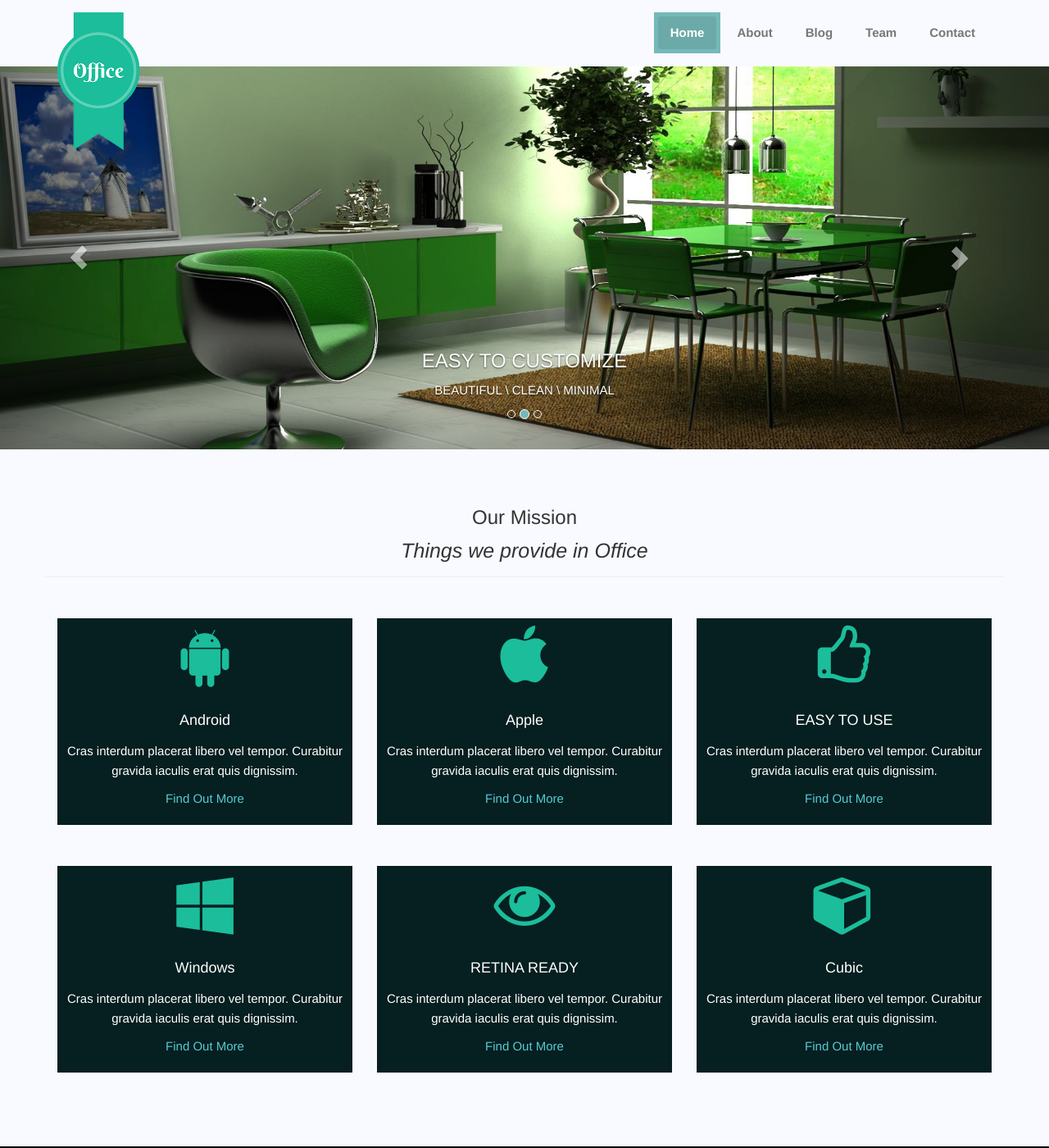
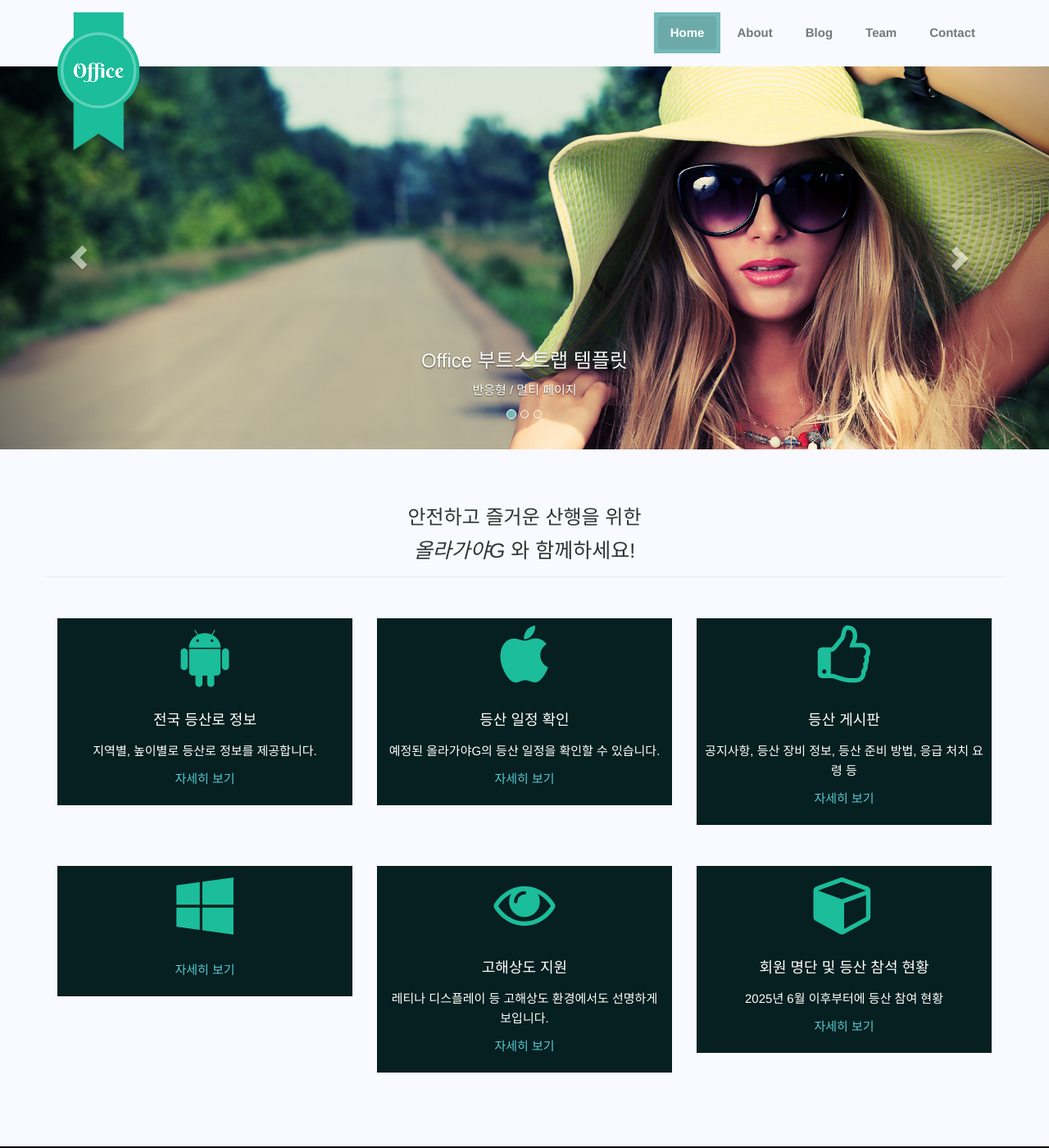
Before and after one commit to OlRaGaYaG/OlRaGaYaG.github.io, a Jekyll site: the page built from index.html, in a window 1280 px wide and 1400 px high. Shown: the whole window at 82% size. Built offline with Jekyll 4.4.1, drawn with Linux system fonts in a browser that asks for light colours.

Commit message:
로고 및 문구 변경

```diff
--- a/_includes/head.html
+++ b/_includes/head.html
@@ -7,7 +7,7 @@
   <meta name="author" content="">
 
   <!-- Favicon and touch icons -->
-  <link rel="shortcut icon" href="../assets/ico/favicon.ico">
+  <link rel="shortcut icon" href="../assets/ico/logo.png">
   <link rel="apple-touch-icon-precomposed" sizes="144x144" href="../assets/ico/apple-touch-icon-144-precomposed.png">
   <link rel="apple-touch-icon-precomposed" sizes="114x114" href="../assets/ico/apple-touch-icon-114-precomposed.png">
   <link rel="apple-touch-icon-precomposed" sizes="72x72" href="../assets/ico/apple-touch-icon-72-precomposed.png">
--- a/_includes/header.html
+++ b/_includes/header.html
@@ -10,7 +10,7 @@
       <span class="icon-bar"></span>
     </button>
 
-    <a class="navbar-brand wow fadeInDownBig" href="index.html"><img class="office-logo" src="../assets/img/slider/Office.png" alt="Office"></a>
+    <a class="navbar-brand wow fadeInDownBig" href="#" onclick="window.location.href='index.html'; return false;"><img class="office-logo" src="../assets/img/slider/Office.png" alt="Office"></a>
   </div>
 
   <div id="navbar-spy" class="collapse navbar-collapse navbar-responsive-collapse">
--- a/_layouts/home_style.html
+++ b/_layouts/home_style.html
@@ -6,53 +6,50 @@
   {% include script.html %}
 
   <body>
-    <!-- Begin #carousel-section -->
+    <!-- 캐러셀 영역 시작 -->
     <section id="carousel-section" class="section-global-wrapper">
         <div class="container-fluid-kamn">
             <div class="row">
                 <div id="carousel-1" class="carousel slide" data-ride="carousel">
 
-                    <!-- Indicators -->
+                    <!-- 슬라이드 인디케이터 (아래 점 3개) -->
                     <ol class="carousel-indicators visible-lg">
                         <li data-target="#carousel-1" data-slide-to="0" class="active"></li>
                         <li data-target="#carousel-1" data-slide-to="1"></li>
                         <li data-target="#carousel-1" data-slide-to="2"></li>
                     </ol>
 
-                    <!-- Wrapper for slides -->
+                    <!-- 슬라이드 이미지 영역 -->
                     <div class="carousel-inner" role="listbox">
-                        <!-- Begin Slide 1 -->
+                        <!-- 첫 번째 슬라이드 -->
                         <div class="item active">
-                            <img src="../assets/img/slider/slide2.jpg" height="400" alt="Image of first carousel">
+                            <img src="../assets/img/slider/slide2.jpg" height="400" alt="첫 번째 슬라이드 이미지">
                             <div class="carousel-caption">
-                                <h3 class="carousel-title hidden-xs">Office BOOTSTRAP TEMPLATE</h3>
-                                <p class="carousel-body">RESPONSIVE \ MULTI PAGE</p>
+                                <h3 class="carousel-title hidden-xs">Office 부트스트랩 템플릿</h3>
+                                <p class="carousel-body">반응형 / 멀티 페이지</p>
                             </div>
                         </div>
-                        <!-- End Slide 1 -->
 
-                        <!-- Begin Slide 2 -->
+                        <!-- 두 번째 슬라이드 -->
                         <div class="item">
-                            <img src="../assets/img/slider/slide4.jpg" height="400" alt="Image of second carousel">
+                            <img src="../assets/img/slider/slide4.jpg" height="400" alt="두 번째 슬라이드 이미지">
                             <div class="carousel-caption">
-                                <h3 class="carousel-title hidden-xs">EASY TO CUSTOMIZE</h3>
-                                <p class="carousel-body">BEAUTIFUL \ CLEAN \ MINIMAL</p>
+                                <h3 class="carousel-title hidden-xs">간편한 커스터마이징</h3>
+                                <p class="carousel-body">깔끔함 / 심플함 / 아름다움</p>
                             </div>
                         </div>
-                        <!-- End Slide 2 -->
 
-                        <!-- Begin Slide 3 -->
+                        <!-- 세 번째 슬라이드 -->
                         <div class="item">
-                            <img src="../assets/img/slider/slide2.jpg" height="400" alt="Image of third carousel">
+                            <img src="../assets/img/slider/slide2.jpg" height="400" alt="세 번째 슬라이드 이미지">
                             <div class="carousel-caption">
-                                <h3 class="carousel-title hidden-xs">MULTI-PURPOSE TEMPLATE</h3>
-                                <p class="carousel-body">PORTFOLIO \ CORPORATE \ CREATIVE</p>
+                                <h3 class="carousel-title hidden-xs">다목적 템플릿</h3>
+                                <p class="carousel-body">포트폴리오 / 기업 / 창작용</p>
                             </div>
                         </div>
-                        <!-- End Slide 3 -->
                     </div>
 
-                    <!-- Controls -->
+                    <!-- 이전/다음 버튼 -->
                     <a class="left carousel-control" href="#carousel-1" data-slide="prev">
                         <span class="glyphicon glyphicon-chevron-left"></span>
                     </a>
@@ -63,84 +60,83 @@
             </div>
         </div>
     </section>
-    <!-- End #carousel-section -->
+    <!-- 캐러셀 영역 끝 -->
 
-
-    <!-- Begin #services-section -->
+    <!-- 서비스 영역 시작 -->
     <section id="services" class="services-section section-global-wrapper">
         <div class="container">
             <div class="row">
                 <div class="services-header">
-                    <h3 class="services-header-title">Our Mission</h3>
-                    <p class="services-header-body"><em> Things we provide in Office </em>  </p><hr>
+                    <h3 class="services-header-title">안전하고 즐거운 산행을 위한</h3>
+                    <p class="services-header-body"><em> 올라가야G </em>와 함께하세요!</p><hr>
                 </div>
             </div>
 
-            <!-- Begin Services Row 1 -->
+            <!-- 첫 번째 서비스 행 -->
             <div class="row services-row services-row-head services-row-1">
                 <div class="col-lg-4 col-md-4 col-sm-4 col-xs-12">
                     <div class="services-group wow animated fadeInLeft" data-wow-offset="40">
                         <p class="services-icon"><span class="fa fa-android fa-5x"></span></p>
-                        <h4 class="services-title">Android</h4>
-                        <p class="services-body">Cras interdum placerat libero vel tempor. Curabitur gravida iaculis erat quis dignissim.</p>
-                        <p class="services-more"><a href="#">Find Out More</a></p>
+                        <h4 class="services-title">전국 등산로 정보</h4>
+                        <p class="services-body">지역별, 높이별로 등산로 정보를 제공합니다.</p>
+                        <p class="services-more"><a href="#">자세히 보기</a></p>
                     </div>
                 </div>
 
                 <div class="col-lg-4 col-md-4 col-sm-4 col-xs-12">
                     <div class="services-group wow animated zoomIn" data-wow-offset="40">
                         <p class="services-icon"><i class="fa fa-apple fa-5x"></i></p>
-                        <h4 class="services-title">Apple</h4>
-                        <p class="services-body">Cras interdum placerat libero vel tempor. Curabitur gravida iaculis erat quis dignissim.</p>
-                        <p class="services-more"><a href="#">Find Out More</a></p>
+                        <h4 class="services-title">등산 일정 확인</h4>
+                        <p class="services-body">예정된 올라가야G의 등산 일정을 확인할 수 있습니다.</p>
+                        <p class="services-more"><a href="https://hikeup2024.github.io/date/">자세히 보기</a></p>
                     </div>
                 </div>
 
                 <div class="col-lg-4 col-md-4 col-sm-4 col-xs-12">
                     <div class="services-group wow animated fadeInRight" data-wow-offset="40">
                         <p class="services-icon"><i class="fa fa-thumbs-o-up fa-5x"></i></p>
-                        <h4 class="services-title">EASY TO USE</h4>
-                        <p class="services-body">Cras interdum placerat libero vel tempor. Curabitur gravida iaculis erat quis dignissim.</p>
-                        <p class="services-more"><a href="#">Find Out More</a></p>
+                        <h4 class="services-title">등산 게시판</h4>
+                        <p class="services-body">공지사항, 등산 장비 정보, 등산 준비 방법, 응급 처치 요령 등</p>
+                        <p class="services-more"><a href="#">자세히 보기</a></p>
                     </div>
                 </div>
             </div>
-            <!-- End Serivces Row 1 -->
+            <!-- 첫 번째 서비스 행 끝 -->
 
-            <!-- Begin Services Row 2 -->
+            <!-- 두 번째 서비스 행 -->
             <div class="row services-row services-row-tail services-row-2">
                 <div class="col-lg-4 col-md-4 col-sm-4 col-xs-12">
                     <div class="services-group wow animated fadeInLeft" data-wow-offset="40">
                         <p class="services-icon"><span class="fa fa-windows fa-5x"></span></p>
-                        <h4 class="services-title">Windows</h4>
-                        <p class="services-body">Cras interdum placerat libero vel tempor. Curabitur gravida iaculis erat quis dignissim.</p>
-                        <p class="services-more"><a href="#">Find Out More</a></p>
+                        <h4 class="services-title"></h4>
+                        <p class="services-body"></p>
+                        <p class="services-more"><a href="#">자세히 보기</a></p>
                     </div>
                 </div>
 
                 <div class="col-lg-4 col-md-4 col-sm-4 col-xs-12">
                     <div class="services-group wow animated zoomIn" data-wow-offset="40">
                         <p class="services-icon"><i class="fa fa-eye fa-5x"></i></p>
-                        <h4 class="services-title">RETINA READY</h4>
-                        <p class="services-body">Cras interdum placerat libero vel tempor. Curabitur gravida iaculis erat quis dignissim.</p>
-                        <p class="services-more"><a href="#">Find Out More</a></p>
+                        <h4 class="services-title">고해상도 지원</h4>
+                        <p class="services-body">레티나 디스플레이 등 고해상도 환경에서도 선명하게 보입니다.</p>
+                        <p class="services-more"><a href="#">자세히 보기</a></p>
                     </div>
                 </div>
 
                 <div class="col-lg-4 col-md-4 col-sm-4 col-xs-12">
                     <div class="services-group wow animated fadeInRight" data-wow-offset="40">
                         <p class="services-icon"><i class="fa fa-cube fa-5x"></i></p>
-                        <h4 class="services-title">Cubic</h4>
-                        <p class="services-body">Cras interdum placerat libero vel tempor. Curabitur gravida iaculis erat quis dignissim.</p>
-                        <p class="services-more"><a href="#">Find Out More</a></p>
+                        <h4 class="services-title">회원 명단 및 등산 참석 현황</h4>
+                        <p class="services-body">2025년 6월 이후부터에 등산 참여 현황</p>
+                        <p class="services-more"><a href="https://docs.google.com/spreadsheets/d/1u_o0Zohtf7tXqaFWTUsj6aem9whlgn_UkjzRSomkN_o/edit?gid=0#gid=0">자세히 보기</a></p>
                     </div>
                 </div>
             </div>
-            <!-- End Serivces Row 2 -->
+            <!-- 두 번째 서비스 행 끝 -->
 
         </div>
     </section>
-    <!-- End #services-section -->
+    <!-- 서비스 영역 끝 -->
 
   </body>
 
```
Also changed, not shown: README copy.md (deleted, +0 -35 lines), assets/ico/logo.png (added).
